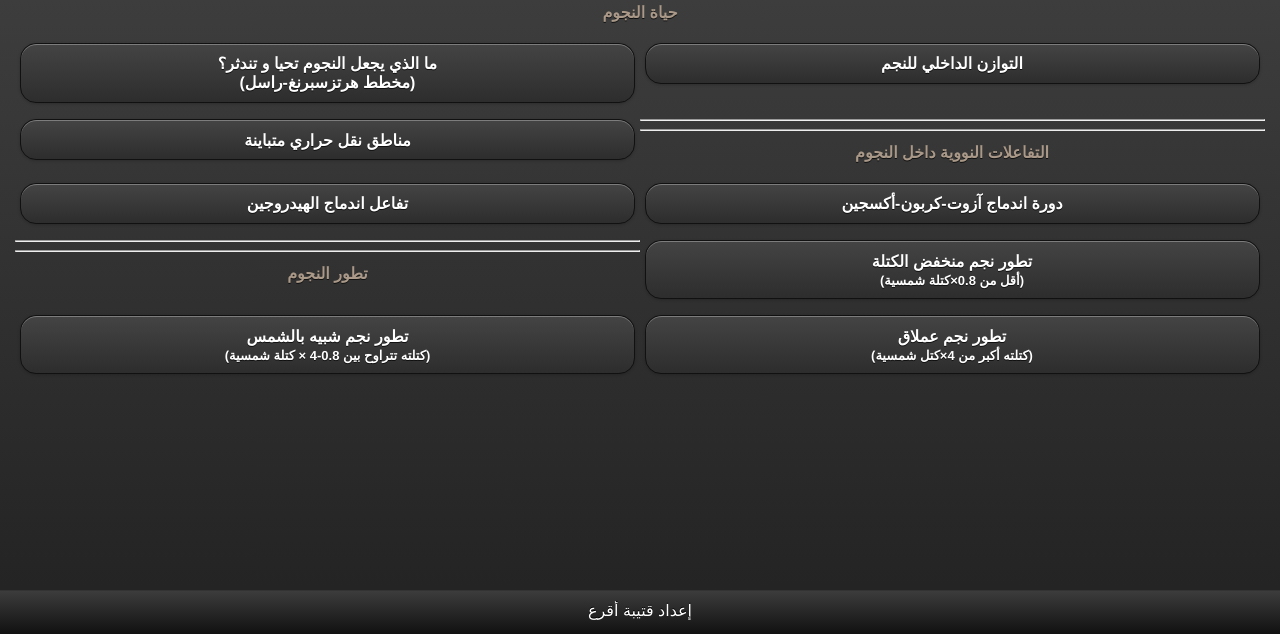
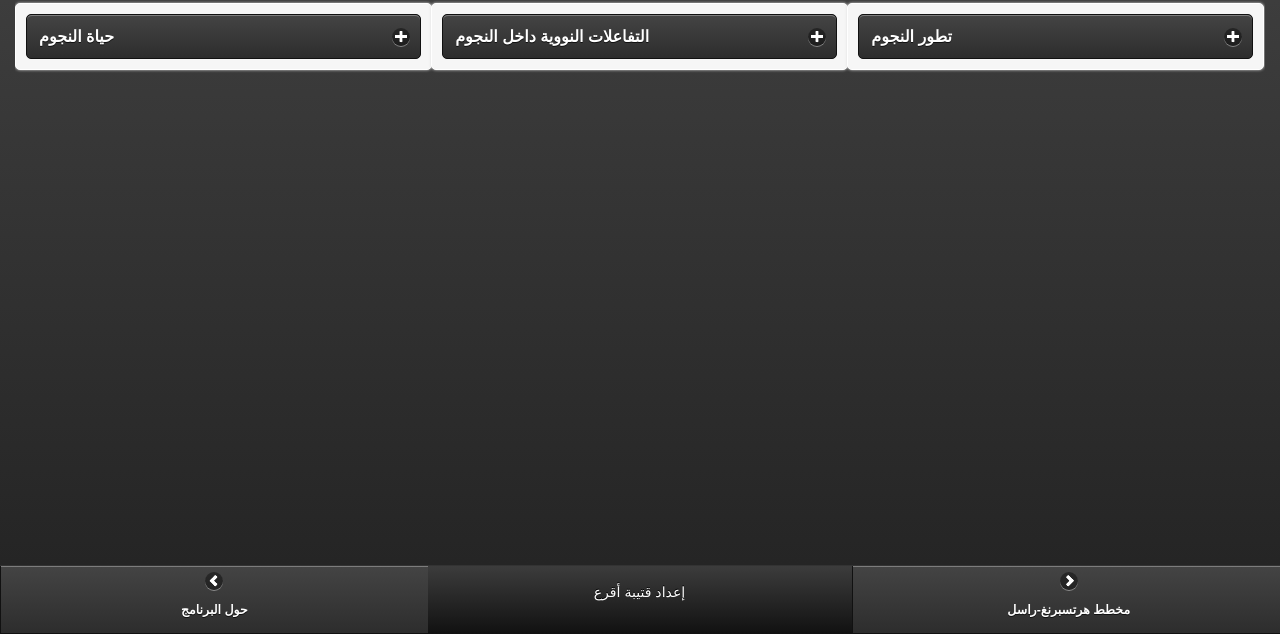
Before and after one commit to kutaibaa-akraa/StarLives, a plain HTML site: page index.html in a window 1280 px wide. Shown: the part 166-800 px from the top of the page. Drawn offline with Linux system fonts and the light colour scheme.

Commit message:
update changes

```diff
--- a/css/theme.css
+++ b/css/theme.css
@@ -8,9 +8,9 @@
 */
   text-align: right;
    direction: rtl;
-/*   letter-spacing: 0;
-   line-height: 1em;
-   font-size: 1.5em; */
+  letter-spacing: 0;
+   line-height: 1.5em;
+   font-size: 1.1em;
    margin: 0px;
    padding: 0;
 
@@ -22,8 +22,12 @@ p {
 	 TEXT-ALIGN: justify;
 	 TEXT-KASHIDA: 0% ;
 	 align: justify;
+   line-height: 2em;
+   font-size: 1.1em;
 	 }
-
+ a:visited {color: #FF4500}
+a:focus,a:hover {color: #FF4500}
+a:active {color: #ff99ff}
 h1 {
    font-family: Arial, Helvetica, 'Nimbus Sans L', sans-serif;
    font-weight: bold;
@@ -61,7 +65,7 @@ h4 {
 .ui-page { -webkit-backface-visibility: hidden; }
 .mikimg {
   text-align: center;
-
+}
 .mikimg img {
 border: 2px solid #FFF;
 box-shadow: 0 0 2px #999999;
--- a/index.html
+++ b/index.html
@@ -9,35 +9,52 @@
 	<link rel="stylesheet" href="css/theme.css" />
 	<script src="js/jquery.js"></script>
 	<script src="js/jquery.mobile-1.3.1.min.js"></script>
-
 </head>
 
 <body>
+
 <!-- Start of first page: #one -->
 <div data-role="page" id="one" data-theme="a">
 	<div data-role="header" data-position="fixed"><h1>حياة النجوم</h1>
 	</div><!-- /header -->
 	<div data-role="content">
-	<div style="text-align:center;"><img src="images/stars.png" style="max-width:100%"/></div>
-<h1>حياة النجوم </h1>
+	<div><img src="images/stars.png" style="max-width:100%"/></div>
 
-<div class="ui-grid-a ui-responsive">
-    <div class="ui-block-a"><a  data-role="button" rel="external" href="intro.html">ما الذي يجعل النجوم تحيا و تندثر؟<br/>(مخطط هرتزسبرنغ-راسل)</a></div>
-    <div class="ui-block-b"><a  data-role="button" rel="external" href="001.html"> التوازن الداخلي للنجم</a></div>
-    <div class="ui-block-a"><a  data-role="button" rel="external" href="002.html"> مناطق نقل حراري متباينة</a></div>
-	<div class="ui-block-b" data-role="content"><hr/><hr/> <h1>التفاعلات النووية داخل النجوم
-</h1></div>
-    <div class="ui-block-a"><a  data-role="button" rel="external" href="003.html">تفاعل اندماج الهيدروجين </a></div>
-    <div class="ui-block-b"><a  data-role="button" rel="external" href="004.html">دورة اندماج آزوت-كربون-أكسجين </a></div>
-   	<div class="ui-block-b" data-role="content"><hr/><hr/> <h1> تطور النجوم</h1></div>
-  	 <div class="ui-block-b"><a  data-role="button" rel="external" href="005.html"> تطور نجم منخفض الكتلة <br/> <font size="2px"> (أقل من 0.8×كتلة شمسية) </font></a></div>
-  	 <div class="ui-block-b"><a  data-role="button" rel="external" href="006.html"> تطور نجم شبيه بالشمس <br/> <font size="2px"> (كتلته تتراوح بين 0.8-4 × كتلة شمسية)</font></a></div>
-	<div class="ui-block-b"><a  data-role="button" rel="external" href="007.html"> تطور نجم عملاق <br/> <font size="2px"> (كتلته أكبر من 4×كتل شمسية) </font></a></div>
+<div class="ui-grid-b ui-responsive">
+<div class="ui-block-a">
 
-</div><!-- /grid-c -->
+<div class="ui-block-solo" data-role="collapsible" data-iconpos="right" data-content-theme="c"><h1 class="que">حياة النجوم</h1>
+    <div class="ui-block-solo" ><a  data-role="button" data-theme="b" rel="external" href="intro.html">ما الذي يجعل النجوم تحيا و تندثر؟<br/>(مخطط هرتزسبرنغ-راسل)</a></div>
+    <div class="ui-block-solo"><a  data-role="button" data-theme="e" rel="external" href="001.html"> التوازن الداخلي للنجم</a></div>
+    <div class="ui-block-solo"><a  data-role="button" rel="external" href="002.html"> مناطق نقل حراري متباينة</a>
+</div>
+</div><!--/collapsible-->
+</div><!--/block-a-->
+
+<div class="ui-block-b">
+	<div class="ui-block-solo" data-role="collapsible" data-iconpos="right" data-content-theme="c"><h1 class="que">التفاعلات النووية داخل النجوم
+</h1>
+    <div class="ui-block-solo"><a  data-role="button" rel="external" href="003.html">آلية اندماج بروتون - بروتون </a></div>
+    <div class="ui-block-solo"><a  data-role="button" rel="external" href="004.html">دورة اندماج آزوت-كربون-أكسجين </a></div>
+</div><!--/collapsible-->
+</div><!--/block-b-->
+<div class="ui-block-c">
+   	<div class="ui-block-solo" data-role="collapsible" data-iconpos="right" data-content-theme="c"><h1 class="que"> تطور النجوم</h1>
+  	 <div class="ui-block-solo"><a  data-role="button" data-theme="b" rel="external" href="005.html"> تطور نجم منخفض الكتلة <br/> <font size="2px"> (أقل من 0.8×كتلة شمسية) </font></a></div>
+  	 <div class="ui-block-solo"><a  data-role="button" data-theme="e" rel="external" href="006.html"> تطور نجم شبيه بالشمس <br/> <font size="2px"> (كتلته تتراوح بين 0.8-4 × كتلة شمسية)</font></a></div>
+	<div class="ui-block-solo"><a  data-role="button" rel="external" href="007.html"> تطور نجم عملاق <br/> <font size="2px"> (كتلته أكبر من 4×كتل شمسية) </font></a></div>
+</div><!--/collapsible-->
+	</div><!--/block-c-->
+</div><!-- /grid-b -->
 </div><!-- /content -->
-<div data-role="footer"  data-position="fixed">
-		<h4>إعداد قتيبة أقرع</h4>
+<div data-role="footer" data-theme="a"  data-position="fixed">
+<div data-role="navbar">
+<ul>
+<li> <a href="about.html" data-icon="arrow-l" data-iconpos="left" rel="external">حول البرنامج</a> </li>
+	<li>	<h4> إعداد قتيبة أقرع</h4></li>
+<li><a href="intro.html" data-icon="arrow-r" data-iconpos="right" rel="external"> مخطط هرتسبرنغ-راسل</a></li>
+</ul>
+</div><!--/navbar-->
 	</div><!-- /footer -->
 </div><!-- /page one -->
 </body>
```
Also changed, not shown: 001.html (+10 -15 lines), 002.html (+1 -1 lines), 003.html (+6 -6 lines), 004.html (+1 -2 lines), 005.html (+1 -1 lines), 006.html (+1 -1 lines), 007.html (+1 -1 lines), intro.html (+1 -1 lines).
